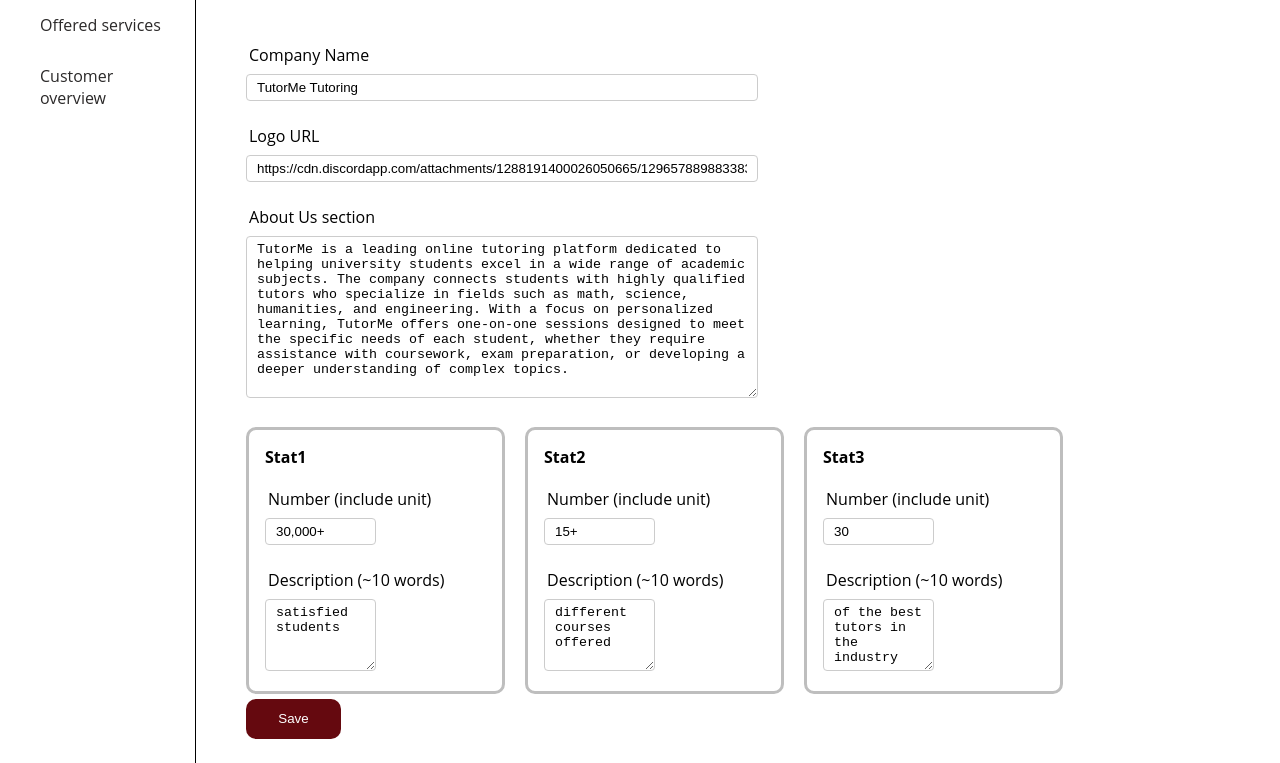
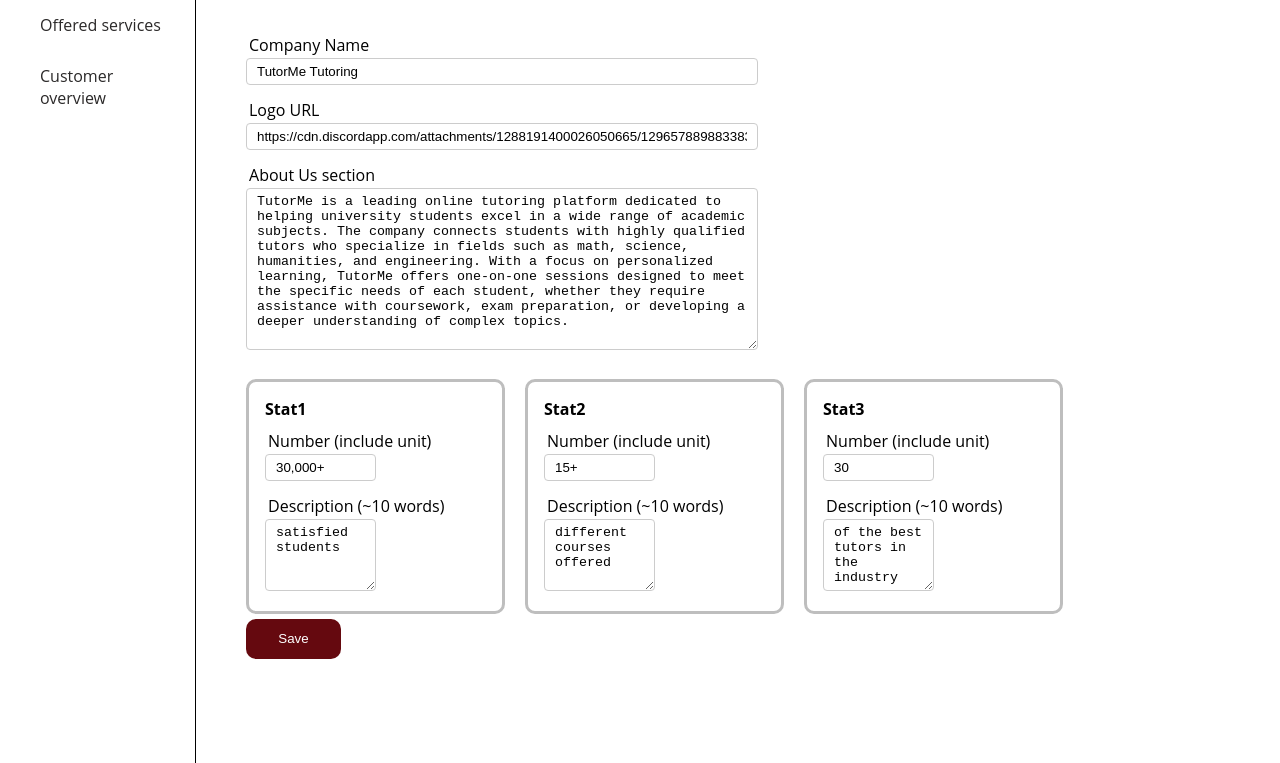
Before and after one commit to RenaudBernier/SOEN287-Project, a website: page adminsettings.html in a window 1280 px wide. Shown: the part 121-884 px from the top of the page. Drawn offline with Linux system fonts and the light colour scheme; no server answers.

Commit message:
small style changes

```diff
--- a/client_order_summary.css
+++ b/client_order_summary.css
@@ -141,8 +141,8 @@
 }
 
 label{
-    margin-top: 20px;
-    margin-bottom: 4px;
+    margin-top: 10px;
+    margin-bottom: 2px;
     padding-left: 3px;
 }
 .delete-button{
@@ -160,6 +160,7 @@
 .input-styling{
   padding: 5px 10px;
   margin: 4px 0;
+  margin-top:0;
   display: inline-block;
   border: 1px solid #ccc;
   border-radius: 4px;
```
